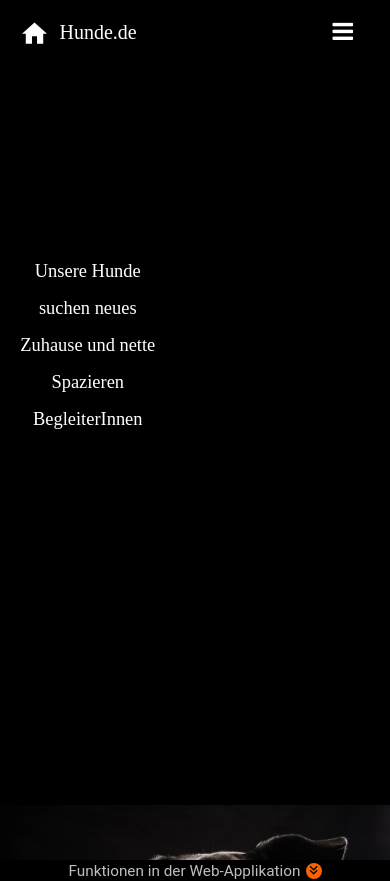
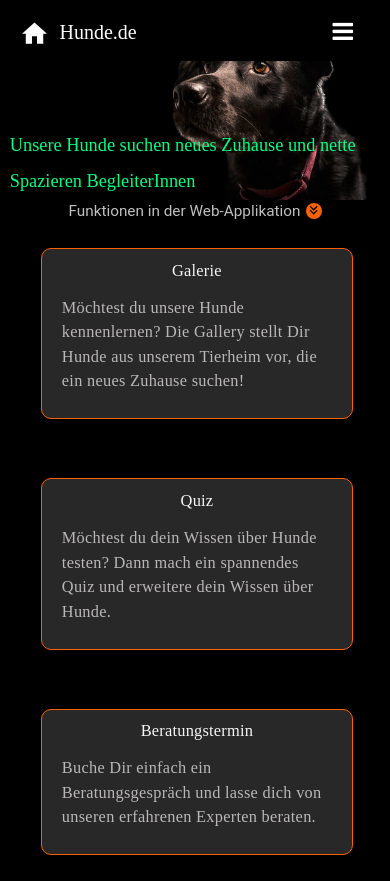
Before and after one commit to aaghdas/vue-project, a Vue app in the folder myproject/: page / in a window 390 px wide. Shown: the top 881 px of the page. Built offline with nearby package versions, Linux system fonts and the light colour scheme.

Commit message:
responsive homepage

```diff
--- a/myproject/src/assets/style.css
+++ b/myproject/src/assets/style.css
@@ -356,8 +356,10 @@ margin-left:auto;
 #word{
   color:whitesmoke;
 }
+
+@media only screen and (min-width:580px){
 .containerHome{
-  background-image: url('../assets/bg.jpg');
+  background-image: url('../assets/bghome.png');
   background-size:contain;
   background-repeat: no-repeat;
 
@@ -366,10 +368,63 @@ margin-left:auto;
 
   /* Zentrieren Sie das Bild horizontal und vertikal */
   background-position: center right;
-  height:auto;
+  height:90vh;
+  margin-top: 0;
   margin-bottom: 0;
   flex: 1;
 }
+}
+@media (max-width:580px){
+.containerHome{
+  background-image: url('../assets/bghome.png');
+  background-size:contain;
+  background-repeat: no-repeat;
+
+  /* Fixieren Sie das Bild, damit es beim Scrollen an seiner Position bleibt */
+  background-attachment: fixed;
+
+  /* Zentrieren Sie das Bild horizontal und vertikal */
+  background-position: center right;
+  height:80vh;
+  margin-top: 0;
+  margin-bottom: 0;
+  flex: 1;
+}
+}
+@media (max-width:400px){
+  .containerHome{
+    background-image: url('../assets/bghome.png');
+    background-size:contain;
+    background-repeat: no-repeat;
+
+    /* Fixieren Sie das Bild, damit es beim Scrollen an seiner Position bleibt */
+    background-attachment: fixed;
+
+    /* Zentrieren Sie das Bild horizontal und vertikal */
+    background-position: center right;
+    height:70vh;
+    margin-top: 0;
+    margin-bottom: 0;
+    flex: 1;
+  }
+  }
+  @media (max-width:200px){
+    .containerHome{
+      background-image: url('../assets/bghome.png');
+      background-size:contain;
+      background-repeat: no-repeat;
+
+      /* Fixieren Sie das Bild, damit es beim Scrollen an seiner Position bleibt */
+      background-attachment: fixed;
+
+      /* Zentrieren Sie das Bild horizontal und vertikal */
+      background-position: center right;
+      height:60vh;
+      margin-top: 0;
+      margin-bottom: 0;
+      flex: 1;
+    }
+    }
 .flatpickr-disabled{
   color:rgb(53, 53, 53)!important;
   text-decoration: line-through 1.5px rgb(181, 65, 39)!important;
@@ -536,17 +591,17 @@ select option[value="1"] {
   flex-direction: column;
   align-items: center;
   justify-content: center;
-
-  margin-top:50vh;
   background-color: black;
 }
 
 .card {
 
-  padding:10px 10px!important;
+  padding:1vh 1vw!important;
   opacity: 90%;
   color: beige;
-  width: 30vw !important;
+  width: 40vw !important;
+  @media(max-width:900px){width: 50vw !important;}
+  @media(max-width:580px){width:60vw !important;}
   height: fit-content(30vh, 60vh) !important;
   margin: 0 2vw 7vh 3vw;              /*Abstand zwischen den Karten auf 2vw setzen*/
   border: 1px solid rgb(250,97,0) !important;
@@ -554,19 +609,55 @@ select option[value="1"] {
   background-color:rgb(41, 40, 40) !important;
 
 }
+
+@media (min-width:900px){
+  #homeText{
+    margin: 30vh 5vw auto 5vw;
+    width:35vw;
+  text-align: center;
+  font-family: URW Chancery L;
+  font-size: calc(18px + 8 * (100vw - 320px) / (1600 - 320));
+  color:rgb(0,255,128);
+  line-height: 2;
+  }
+  }
+@media(max-width:900px){
 #homeText{
-  margin: 30vh 5vw 0 5vw;
-  width:35vw;
+  margin: 70vh auto auto auto;
+  width:90vw;
 text-align: center;
 font-family: URW Chancery L;
 font-size: calc(18px + 8 * (100vw - 320px) / (1600 - 320));
-color:white;
+color:rgb(0,255,128);
 line-height: 2;
 }
+}
+@media(max-width:580px){
+  #homeText{
+    margin: 15vh auto auto auto;
+    width:95vw;
+  text-align: left;
+  font-family: URW Chancery L;
+  font-size: calc(18px + 6 * (100vw - 320px) / (1600 - 320));
+  color:rgb(0,255,128);
+  line-height: 2;
+  }
+  }
+  @media(max-width:280px){
+    #homeText{
+      margin: 18vh auto auto auto;
+      width:95vw;
+    text-align: left;
+    font-family: URW Chancery L;
+    font-size: calc(16px + 6 * (100vw - 320px) / (1600 - 320));
+    color:rgb(0,255,128);
+    line-height: 2;
+    }
+    }
 #about-App{
   color:rgb(192, 191, 191);
   font-size: calc(15px + 6 * (100vw - 320px) / (1600 - 320)) ;
-  padding-bottom: 10vh;
+  padding-bottom: 3vh;
   margin-right: calc(5px + 5 * (100vw - 320px) / (1600 - 320)) ;
   text-align: center;
   cursor: pointer;
@@ -656,30 +747,7 @@ line-height: 2;
 }
 }
 
-@media(max-width:1124px)and (min-width:520px){
-  #homeText{
-    margin-top: 70vh ;
-    margin-left: 15vw;
-    width:72vw;
-  text-align: center;
-  font-family: URW Chancery L;
-  font-size: calc(20px + 10 * (100vw - 320px) / (1600 - 320));
-  color:rgb(159, 157, 157);
-  line-height: 2;
-  }
-}
-@media(max-width:800px)and (min-width:520px){
-  #homeText{
-    margin-top: 68vh ;
-    margin-left: 5vw;
-    width:90vw;
-  text-align: center;
-  font-family: URW Chancery L;
-  font-size: calc(16px + 8 * (100vw - 320px) / (1600 - 320));
-  color:beige;
-  line-height: 2;
-  }
-}
+
 
 #bearbeiten .link{
   display: flex;
--- a/myproject/src/components/HomePage.vue
+++ b/myproject/src/components/HomePage.vue
@@ -9,7 +9,7 @@
                 <div id="homeText"><p>Unsere Hunde suchen neues Zuhause und nette  Spazieren BegleiterInnen</p></div>
             </AppearTransition>
 
-
+        </v-main>
         <div class="card-container">
             <div id="functions">
 
@@ -73,9 +73,9 @@
             </AppearTransition>
 
         </div>
+        <FooterComponent/>
 
-    </v-main>
-    <FooterComponent/>
+
    </v-app>
 
    </div>
```
Also changed, not shown: myproject/src/assets/bg.jpg (deleted), myproject/src/assets/bghome.png (added).
